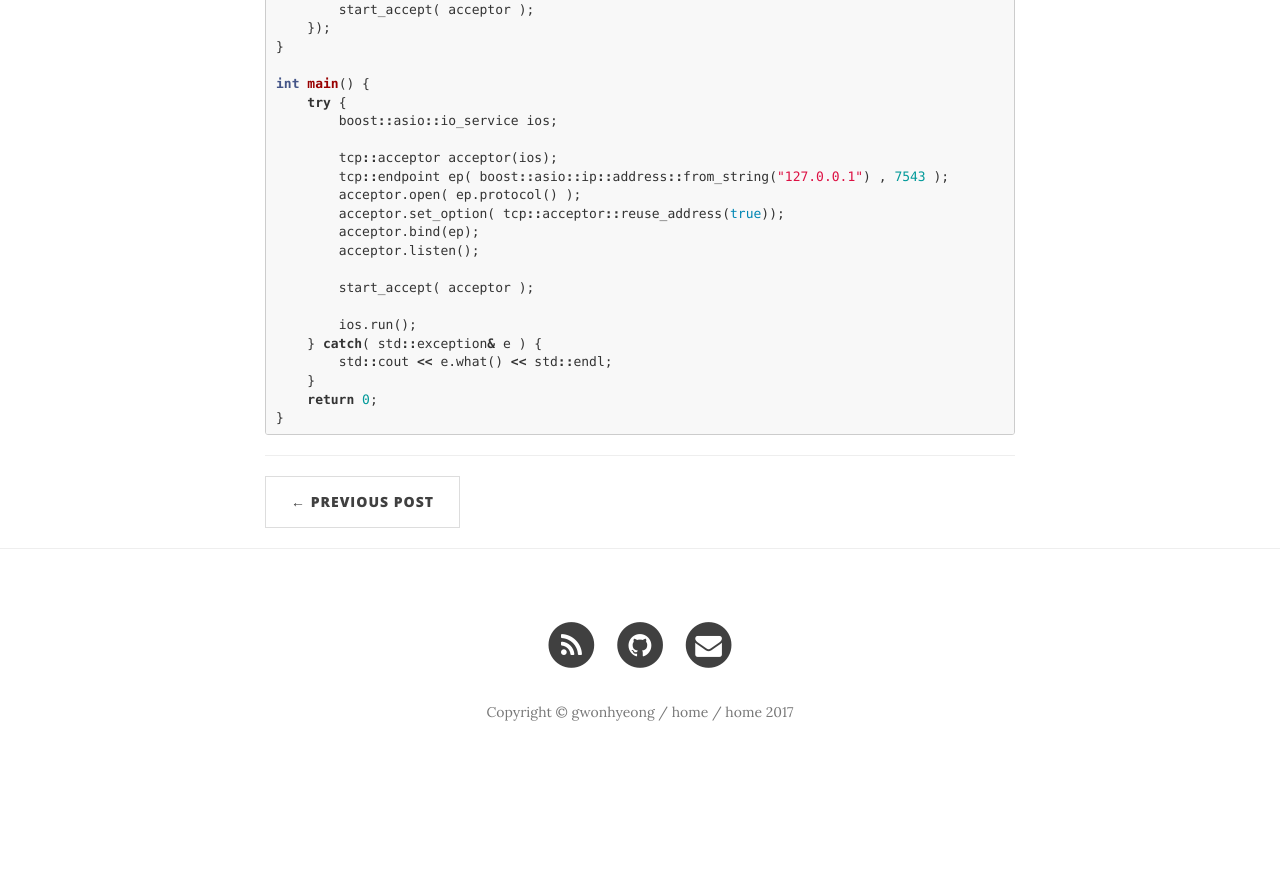
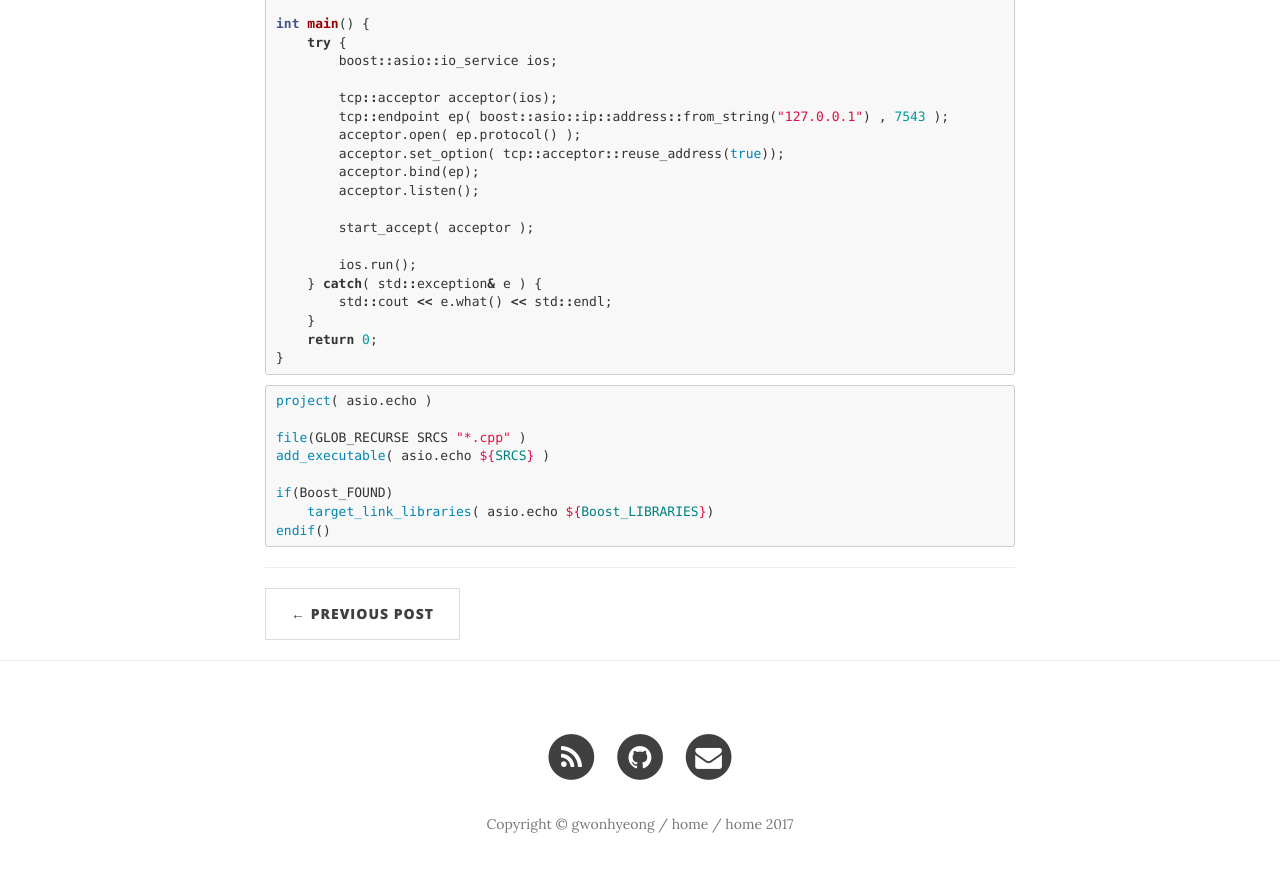
Before and after one commit to ghtak/gwonhyeong.github.com, a Jekyll site: the page built from _posts/2017-12-20-[cpp] boost::asio tcp example.markdown, in a window 1280 px wide and 900 px high, scrolled down 2880 px. Shown: the top 872 px of the window. Built offline with Jekyll 4.4.1, drawn with Linux system fonts in a browser that asks for light colours; nearby versions of some CDN libraries; before the commit the page ends 3668 px from its top, so only the background shows below that; some of the changed text lies outside the part shown.

Commit message:
add boost::asio post

```diff
--- a/_posts/2017-12-20-[cpp] boost::asio tcp example.markdown
+++ b/_posts/2017-12-20-[cpp] boost::asio tcp example.markdown
@@ -150,3 +148,16 @@
 }
 
 {% endhighlight %}
+
+{% highlight cmake %}
+
+project( asio.echo )
+
+file(GLOB_RECURSE SRCS "*.cpp" )
+add_executable( asio.echo ${SRCS} )
+
+if(Boost_FOUND)
+    target_link_libraries( asio.echo ${Boost_LIBRARIES})
+endif()
+
+{% endhighlight %}
```
Also changed, not shown: other parts of _posts/2017-12-20-[cpp] boost::asio tcp example.markdown (+1 -3 lines), 2 other files.
